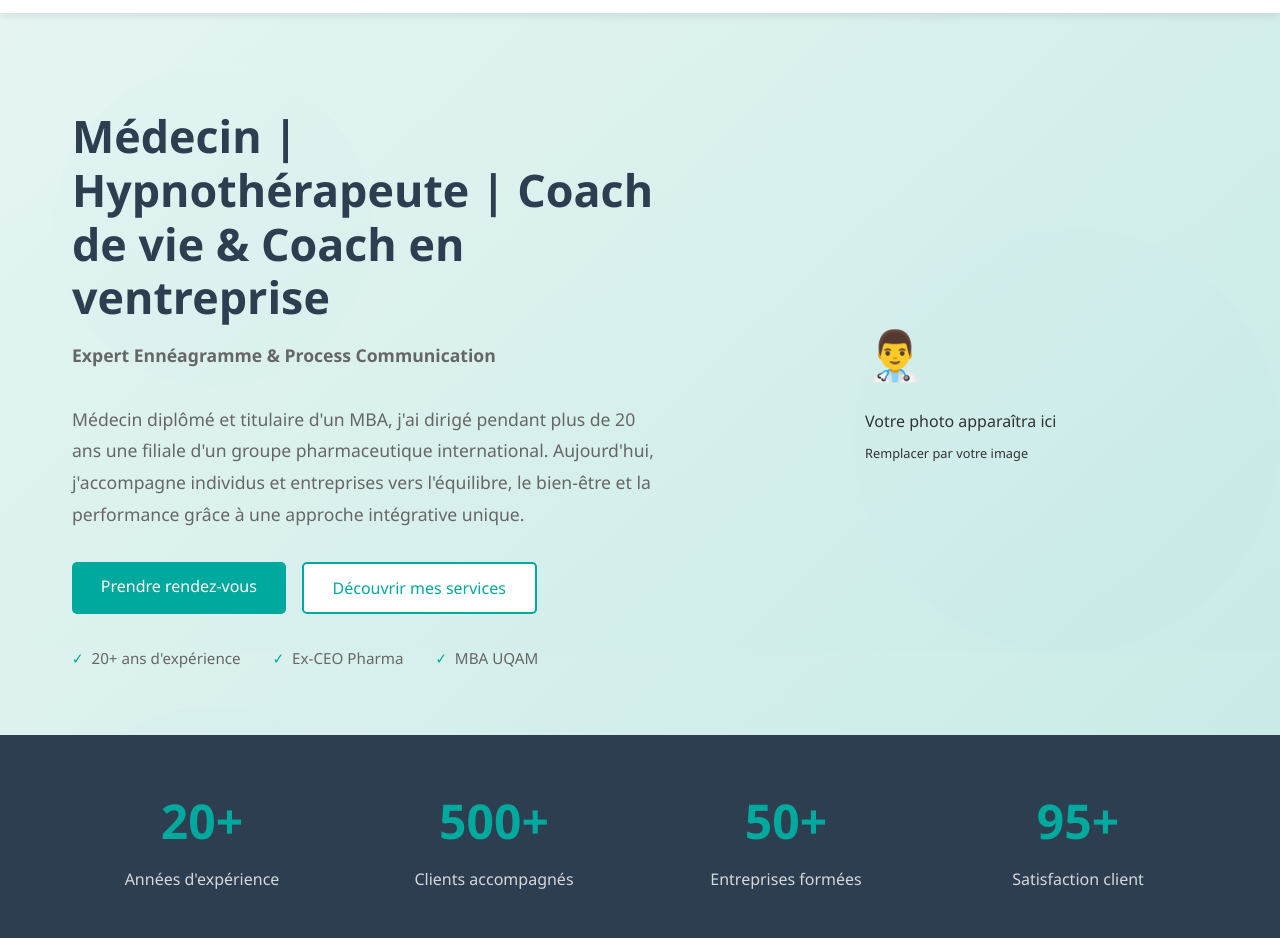
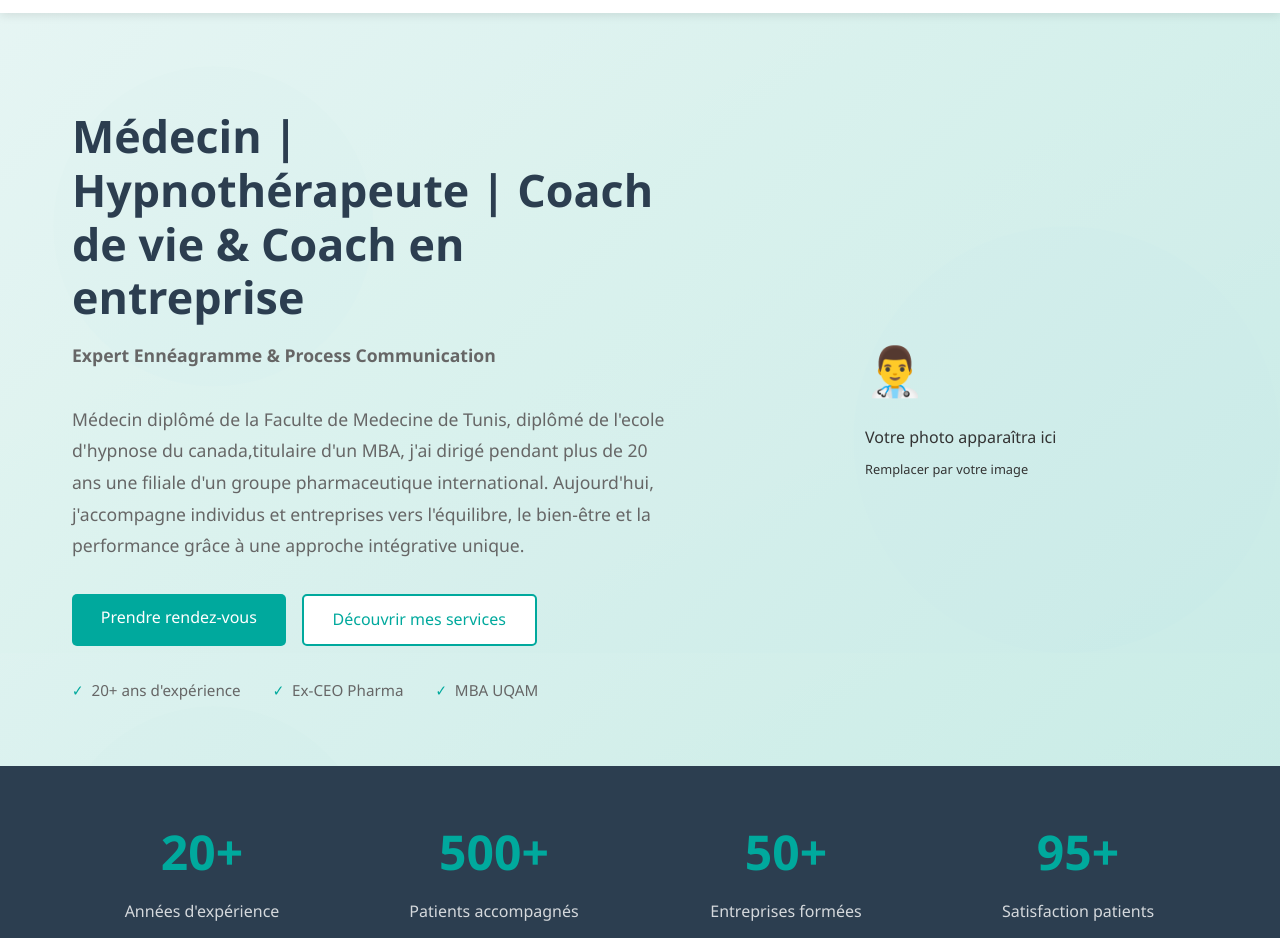
Before and after one commit to Yiadh-hypnose/DocYiadhSante, a plain HTML site: page index.html in a window 1280 px wide. Shown: the part 74-1012 px from the top of the page. Drawn offline with Linux system fonts and the light colour scheme.

```diff
--- a/index.html
+++ b/index.html
@@ -1081,9 +1081,9 @@
         <div class="container">
             <div class="hero-content">
                 <div class="hero-text">
-                    <h1>Médecin | Hypnothérapeute | Coach de vie & Coach en ventreprise</h1>
+                    <h1>Médecin | Hypnothérapeute | Coach de vie & Coach en entreprise</h1>
                     <p class="hero-subtitle">Expert Ennéagramme & Process Communication</p>
-                    <p>Médecin diplômé et titulaire d'un MBA, j'ai dirigé pendant plus de 20 ans une filiale d'un groupe pharmaceutique international. Aujourd'hui, j'accompagne individus et entreprises vers l'équilibre, le bien-être et la performance grâce à une approche intégrative unique.</p>
+                    <p>Médecin diplômé de la Faculte de Medecine de Tunis, diplômé de l'ecole d'hypnose du canada,titulaire d'un MBA, j'ai dirigé pendant plus de 20 ans une filiale d'un groupe pharmaceutique international. Aujourd'hui, j'accompagne individus et entreprises vers l'équilibre, le bien-être et la performance grâce à une approche intégrative unique.</p>
                     <div class="hero-buttons">
                         <a href="#contact" class="btn btn-primary">Prendre rendez-vous</a>
                         <a href="#services" class="btn btn-secondary">Découvrir mes services</a>
@@ -1125,7 +1125,7 @@
                 </div>
                 <div class="stat-item">
                     <h3>500+</h3>
-                    <p>Clients accompagnés</p>
+                    <p>Patients accompagnés</p>
                 </div>
                 <div class="stat-item">
                     <h3>50+</h3>
@@ -1133,7 +1133,7 @@
                 </div>
                 <div class="stat-item">
                     <h3>95%</h3>
-                    <p>Satisfaction client</p>
+                    <p>Satisfaction patients</p>
                 </div>
             </div>
         </div>
@@ -1202,7 +1202,7 @@
                     </ul>
                 </div>
 
-                <!-- Analyse Ennéagramme -->
+                <!-- Analyse des personnalités par Ennéagramme -->
                 <div class="service-card" data-category="analyse">
                     <div class="service-icon icon-green">9</div>
                     <h3>Analyse Ennéagramme</h3>
```
